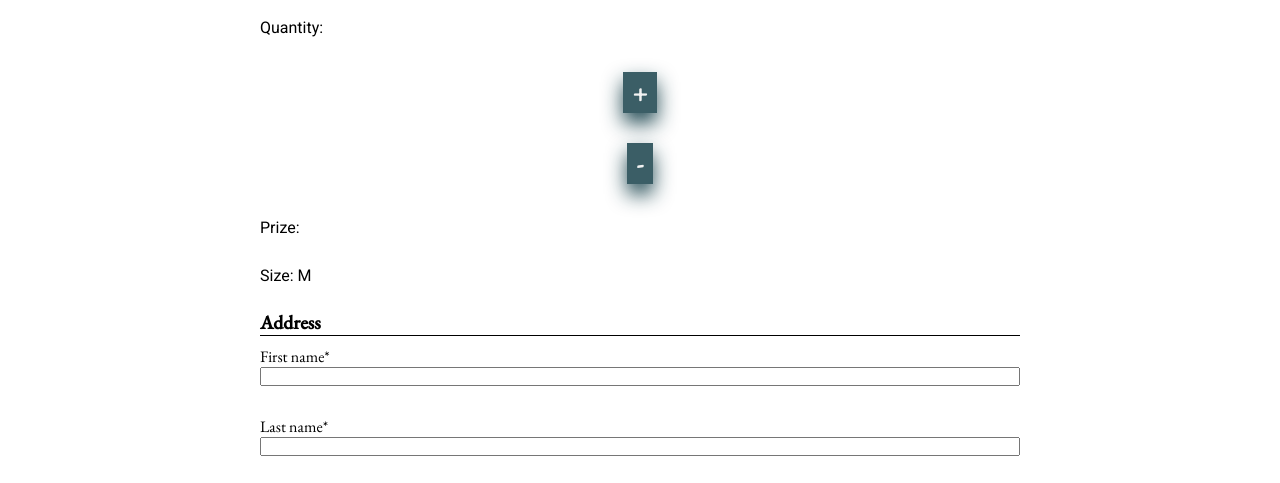
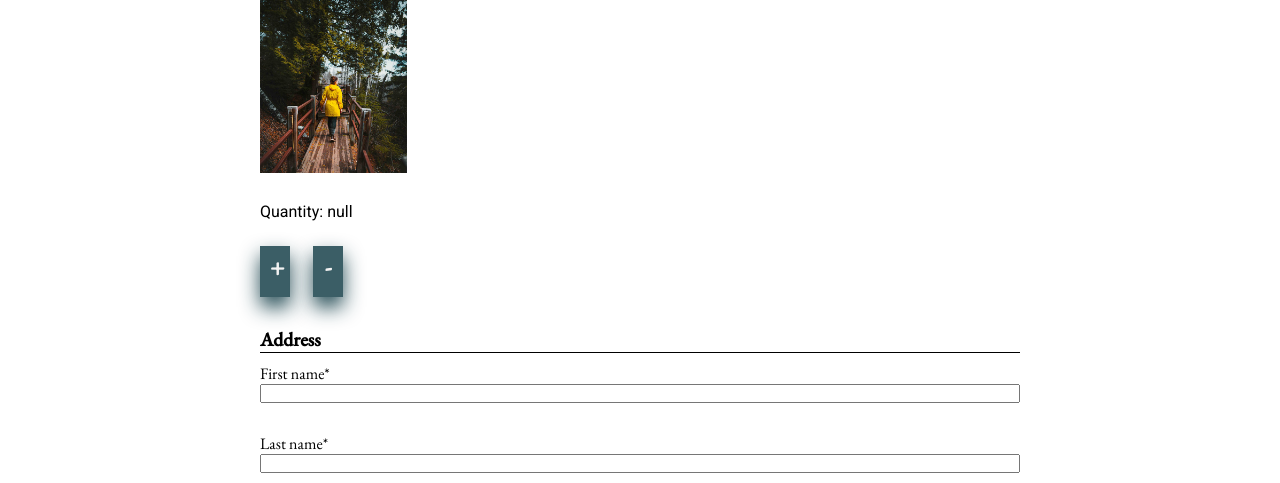
Before and after one commit to Emhato/rainydays-revisited, a plain HTML site: page checkout.html in a window 1280 px wide. Shown: the part 258-741 px from the top of the page. Drawn offline with nearby package versions, Linux system fonts and the light colour scheme.

Commit message:
button styling

```diff
--- a/checkout.html
+++ b/checkout.html
@@ -42,10 +42,8 @@
             <h2>Hiking jacket</h2>
             <img class="item" src="images/hiking-jacket.jpg" alt="image of your selected item, the hiking jacket">
             <p class="quantity">Quantity: </p>
-            <button class="pluss">+</button>
-            <button class="minus">-</button>
-            <p class="pri">Prize: </p>
-            <p class="size">Size: M</p>
+            <button class="pluss adjust">+</button>
+            <button class="minus adjust">-</button>
         </section>
         <section class="ordersummary">
 
--- a/css/checkout.css
+++ b/css/checkout.css
@@ -52,6 +52,16 @@ a {
     color: var(--white);
 }
 
+/* Adjusting buttons */
+
+.adjust {
+    width: 30px;
+    display: inline-block;
+    margin-left: 20px;
+    padding-bottom: 15px;
+    margin-top: 0;
+}
+
 @media only screen and (min-width: 1200px) {
     main {
       max-width: 800px;
--- a/css/spesific.css
+++ b/css/spesific.css
@@ -28,7 +28,7 @@ h3 {
     margin-top: 30px;
 }
 
-button {
+/* button {
     border-style: solid;
     padding: 5px 10px 5px 10px;
     border-radius: 8px;
@@ -38,7 +38,7 @@ button {
     font-weight: 600;
     margin-left: 125px;
   }
-
+*/
 a {
     text-decoration: none;
     color: var(--white);
--- a/js/checkout.js
+++ b/js/checkout.js
@@ -155,6 +155,7 @@ function lengthCheck(value, len) {
 
 const pluss = document.querySelector(".pluss")
 const minus = document.querySelector(".minus");
+const quantity = document.querySelector(".quantity");
 
 let getItemNumber = parseInt(getItem)
 
@@ -163,6 +164,7 @@ pluss.addEventListener("click", function() {
     localStorage.setItem('numberOfItems',getItemNumber)
     if (getItemNumber >= 0) {
         bag.innerHTML = `<li><a class="bag" href="checkout.html"><i class="fas fa-shopping-bag">(${getItemNumber})</i></a></li>`;
+        quantity.innerHTML = `Quantity: ${getItemNumber}`;
     }
 });
 
@@ -171,5 +173,8 @@ minus.addEventListener("click", function() {
     localStorage.setItem('numberOfItems',getItemNumber)
     if (getItemNumber >= 0) {
         bag.innerHTML = `<li><a class="bag" href="checkout.html"><i class="fas fa-shopping-bag">(${getItemNumber})</i></a></li>`;
+        quantity.innerHTML = `Quantity: ${getItemNumber}`;
     }
 });
+
+quantity.innerHTML += `${getItem}`
--- a/js/spesific.js
+++ b/js/spesific.js
@@ -45,3 +45,9 @@ async function getDetails() {
 }
 
 getDetails()
+
+const checkoutButton = document.querySelector(".choice");
+
+addItem.addEventListener("click", function() {
+    checkoutButton.style.display = "block";
+})
```
Also changed, not shown: images/hiking-jacket.jpg (added).
